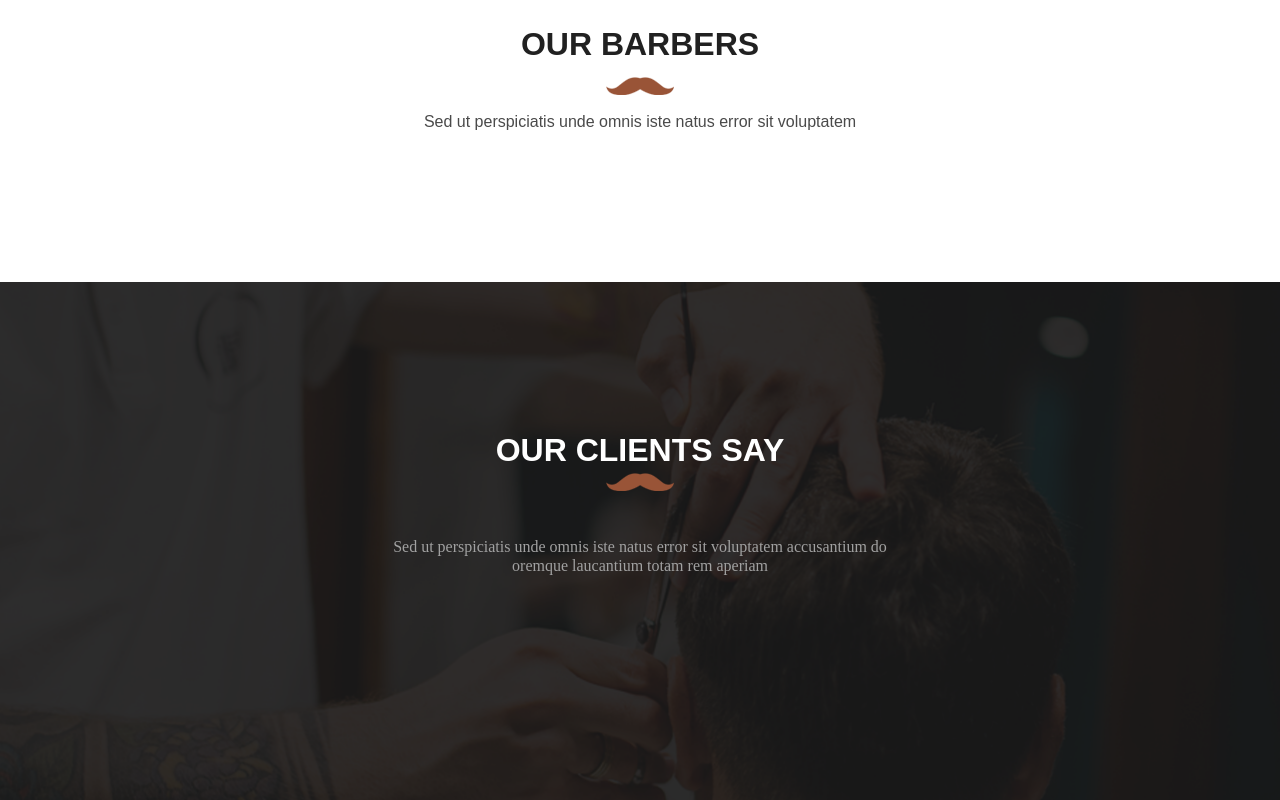
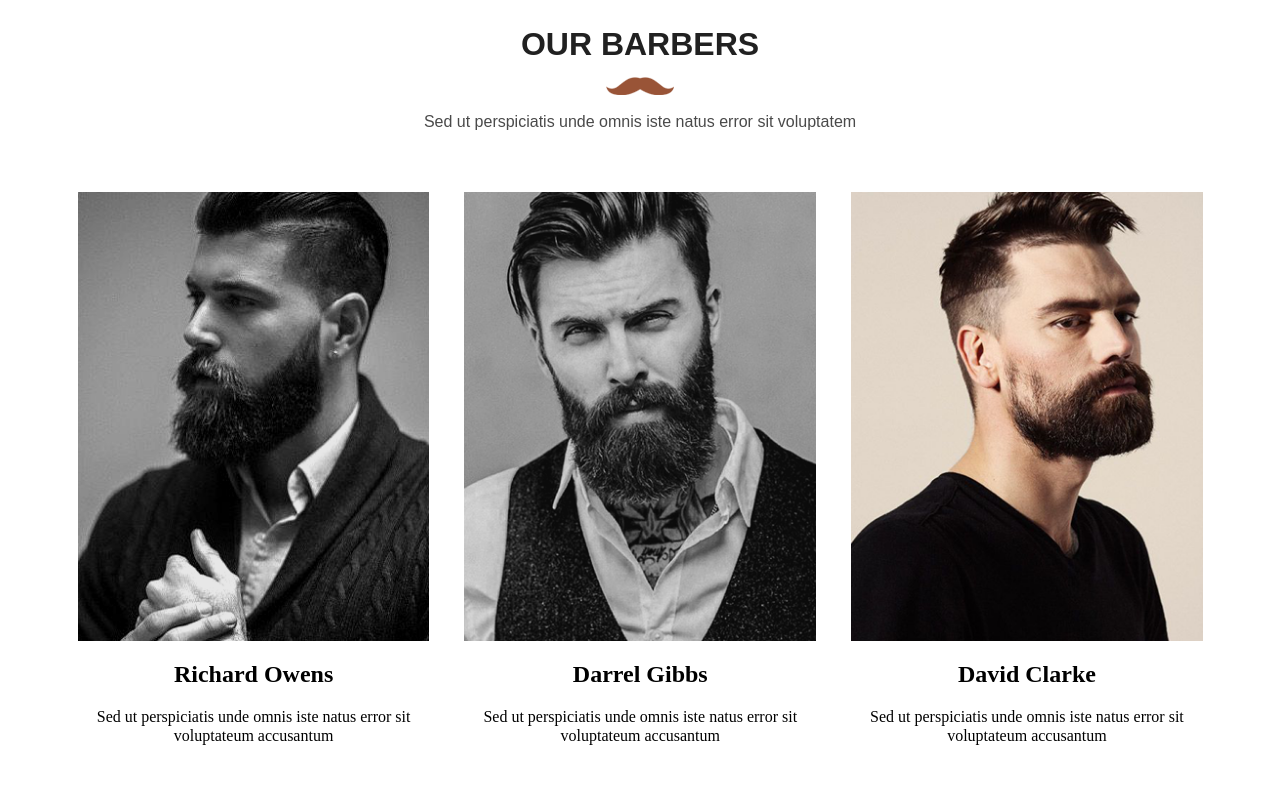
Before and after one commit to VerDan777/BarberSite, a plain HTML site: page index.html in a window 1280 px wide. Shown: the part 4220-5020 px from the top of the page. Drawn offline with nearby package versions, Linux system fonts and the light colour scheme; a web font is replaced by a local one.

Commit message:
remake some files

```diff
--- a/index.html
+++ b/index.html
@@ -6,9 +6,9 @@
   <meta http-equiv="X-UA-Compatible" content="ie=edge"/>
   <link rel="stylesheet" href="styles.css"/>
   <link href="https://fonts.googleapis.com/css?family=Quattrocento+.." rel="stylesheet"/>
-  <link rel="stylesheet" href="owl.carousel.css"/>
-  <link rel="stylesheet" href="owl.theme.default.min.css"/>
-  <link rel="stylesheet" href="magnific-popup.css"/>
+  <link rel="stylesheet" href="./libs/owl.carousel.css"/>
+  <link rel="stylesheet" href="./libs/owl.theme.default.min.css"/>
+  <link rel="stylesheet" href="./libs/magnific-popup.css"/>
   <title>Document</title>
 </head>
 <body>
@@ -311,8 +311,8 @@
   </footer>
 </body>
 <script src="https://code.jquery.com/jquery-3.2.1.min.js">        </script>
-<script src="owl.carousel.min.js"> </script>
+<script src="./libs/owl.carousel.min.js"> </script>
 <script src="./libs/jquery.magnific-popup.min.js"></script>
-<script src="magnificpopup.js"></script>
-<script src="carousel.js">   </script>
-<script src="main.js"></script>
+<script src="./js/magnificpopup.js"></script>
+<script src="./js/carousel.js">   </script>
+<script src="./js/main.js"></script>
--- /dev/null
+++ b/js/carousel.js
@@ -0,0 +1,79 @@
+$(document).ready(function () {
+  $(".barbers__block-wrapper,.gallery__image-wrapper,.clients__block-wrapper").owlCarousel({
+        autoplay:true,
+        autoplayTimeout:2000,
+        nav:true,
+        navText: ["<img src='myprevimage.png'>","<img src='mynextimage.png'>"],
+		loop:true,
+		margin:20,
+        lazyLoad:true,
+		 responsive:{
+				0:{
+				items:1,
+					},
+		520:{
+				items:1,
+						},
+			560:{
+					items:2,
+					},
+
+			768:{
+		items:2,
+						},
+		992:{
+			items:3,
+	},
+
+	}
+});
+	$('.clients__block-wrapper').owlCarousel({
+		autoplay:true,
+        autoplayTimeout:2000,
+        nav:true,
+        navText: ["<img src='myprevimage.png'>","<img src='mynextimage.png'>"],
+		loop:true,
+		margin:0,
+		items:1,
+		center:true,
+		merge:true,
+		// responsiveClass:true,
+        // lazyLoad:true,
+		 responsive:{
+				0:{
+					  items:1,
+                      nav:true,
+                      autoHeight:true
+					},
+		520:{
+				items:1,
+
+                            nav:true,
+                            autoHeight:true
+						},
+			560:{
+					items:1,
+
+                            nav:true,
+                            autoHeight:true
+					},
+
+			768:{
+							items:1,
+                            nav:true,
+                            autoHeight:true
+						},
+		992:{
+		    				items:0,
+                            nav:false,
+                            loop:true,
+                            autoplay:true,
+                            autoplayTimeout:2000,
+                            autoplayHoverPause:false,
+                          autoHeight:true
+	},
+
+	}
+
+	})
+})
--- /dev/null
+++ b/js/magnificpopup.js
@@ -0,0 +1,28 @@
+
+$(document).ready(function() {
+        $('.gallery__image-wrapper,.barbers__block-wrapper').magnificPopup({
+            type: 'image',
+            delegate:'a' ,
+            removalDelay: 300,
+            mainClass: 'mfp-fade',
+              zoom: {
+    enabled: true,
+    duration: 300,
+    easing: 'ease-in-out',
+
+    opener: function(openerElement) {
+
+      return openerElement.is('img') ? openerElement : openerElement.find('img');
+    }
+  },
+            gallery : {
+                enabled:true,
+                navigateByImgClick: true,
+                preload:[0,1]
+            },
+            // image: {
+            //     tError:'<a href="%url%">The image #%curr%</a> could not be loaded.'
+
+            // }
+        })
+})
```
Also changed, not shown: js/app.js (renamed from app.js), js/main.js (renamed from main.js).
